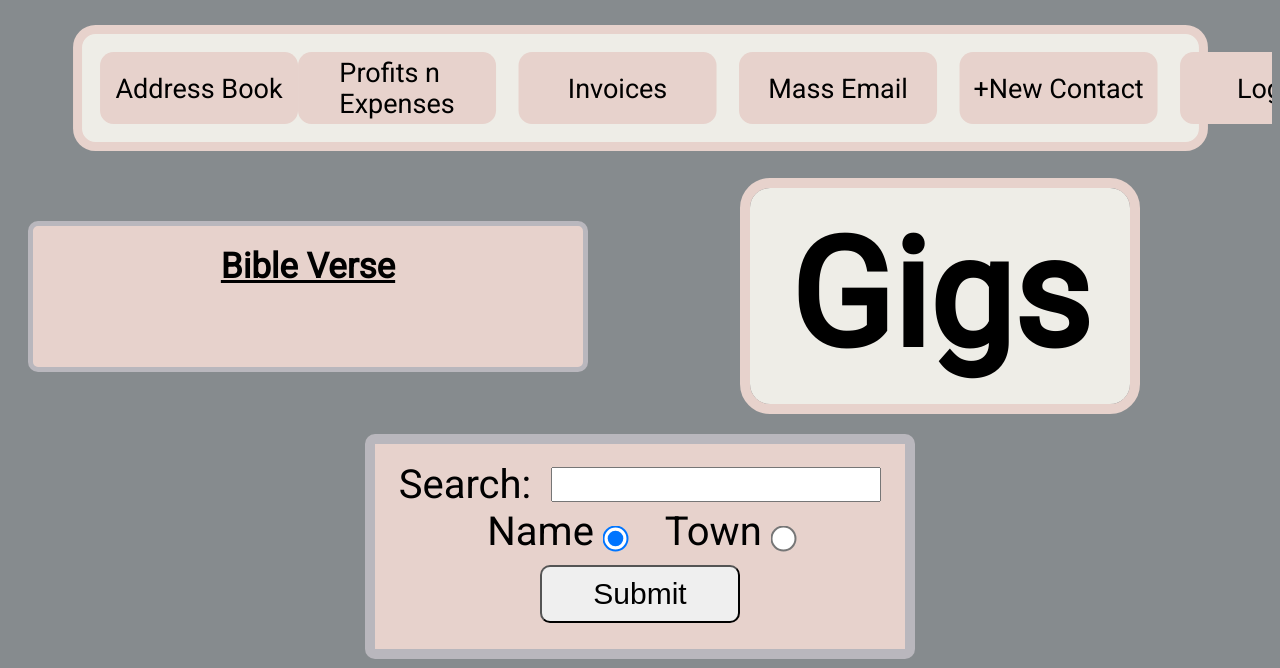
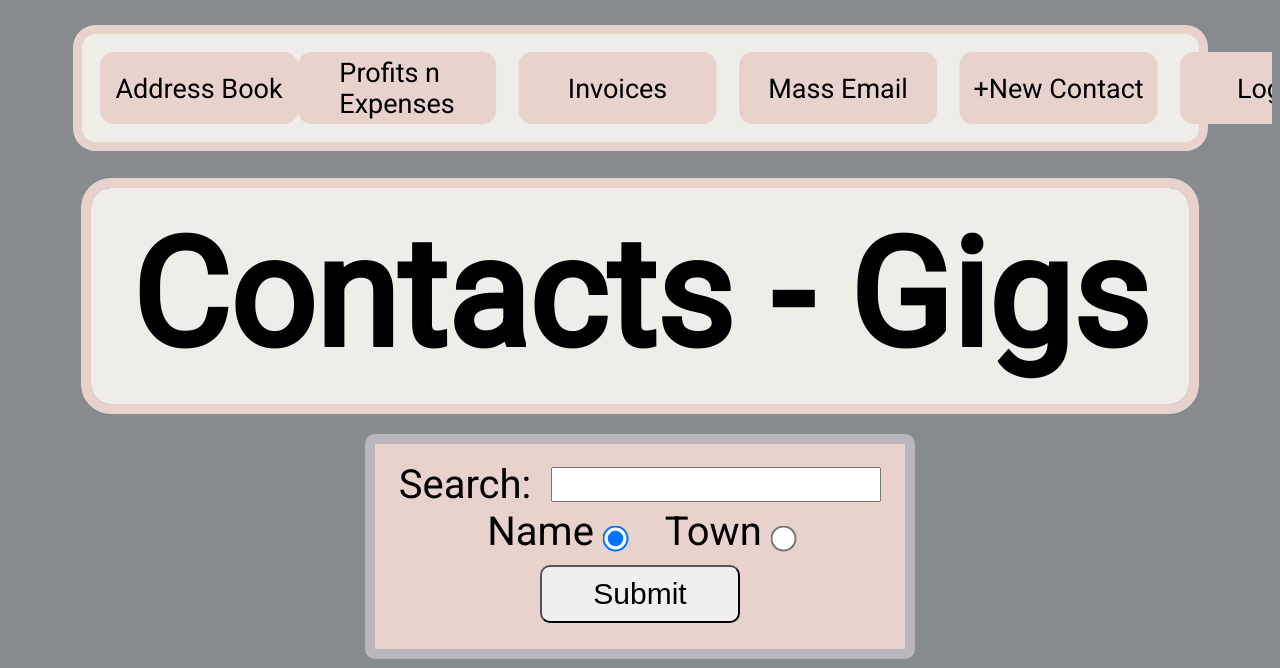
Before and after one commit to jessebrusa/gig-book, a Flask app: page / in a window 1280 px wide. Shown: the top 668 px of the page. Run offline with Flask 3, Linux system fonts and the light colour scheme; the visitor is signed in with stand-in values (Sample User, id 1); data that the repository does not hold is empty; some libraries are stand-ins or nearby versions.

Commit message:
Removed Bible verse on home page because api was to slow

```diff
--- a/main.py
+++ b/main.py
@@ -308,9 +308,6 @@ def home():
 
     facility_towns = [facility.town for facility in facilities]
 
-    response = requests.get(bible_url, params=params)
-    bible_verse = response.text
-
     town_check = None
 
 
@@ -384,7 +381,7 @@ def home():
 
 
     return render_template('index.html', facility_names=facility_names, facility_contacts=facility_contacts,
-                           length=length, facility_id=facility_id, facility_towns=facility_towns, bible_verse=bible_verse,
+                           length=length, facility_id=facility_id, facility_towns=facility_towns,
                            town_check=town_check, current_year=current_year)
 
 
--- a/templates/index.html
+++ b/templates/index.html
@@ -1,12 +1,7 @@
 {% include "header.html" %}
 <body>
     <div class="indexContainer">
-        <div class="indexLeftContainer">
-            <h2><u>Bible Verse</u></h2>
-            <p class="bibleP">{{ bible_verse|safe }}</p>
-        </div>
-        <h1 class="gigs">Gigs</h1>
-
+        <h1 class="gigs">Contacts - Gigs</h1>
         <form method="POST" action="{{ url_for('home') }}">
         <div class="searchContainer">
             <div class="searchRadio">
```
